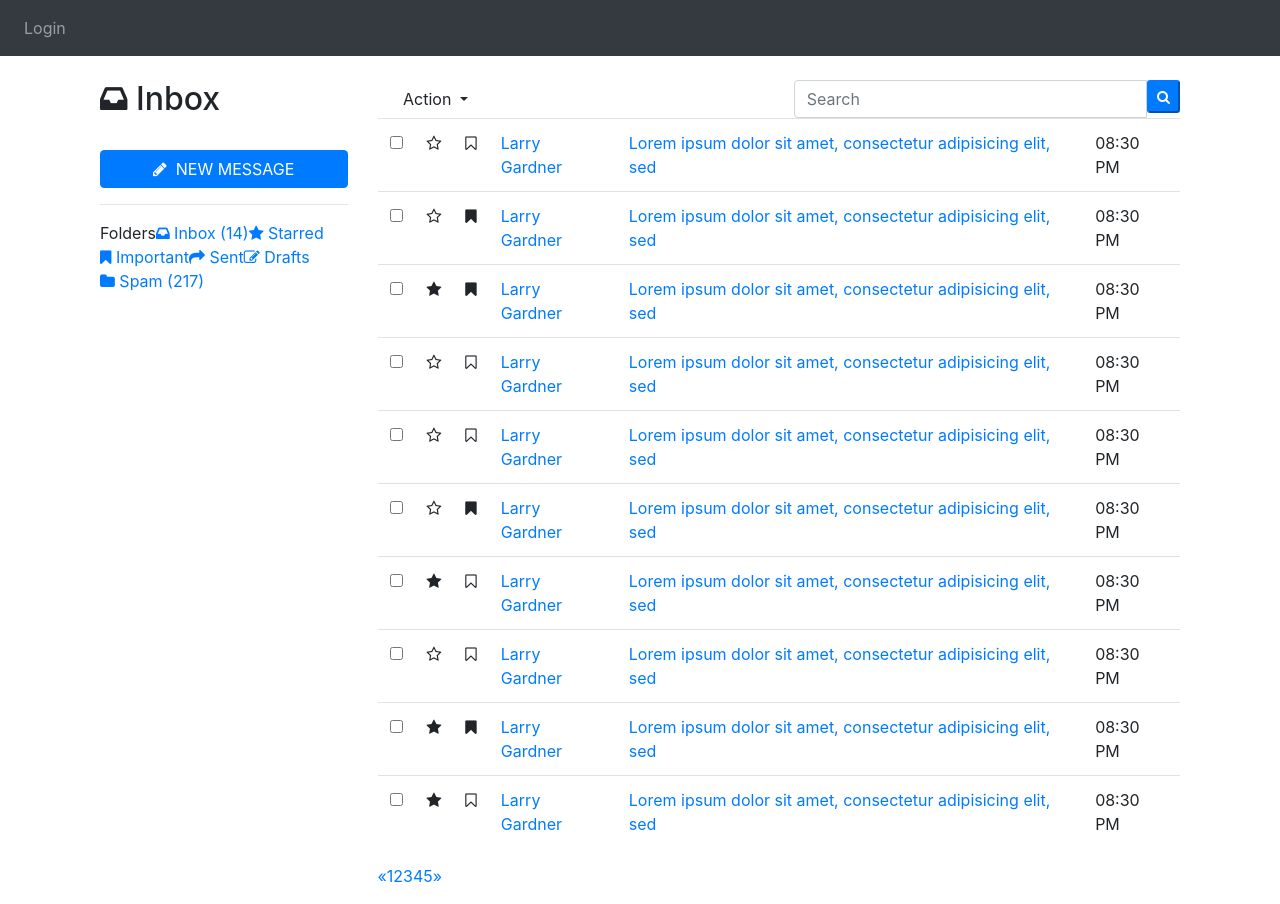
After one commit to Intro-to-SE-Lab-Fall-21/Group-06, a Flask app: template website/templates/inbox.html in a window 1280 px wide. The commit adds this page. Run offline with Flask 2, Linux system fonts and the light colour scheme; the template is opened without the code that fills it, so the values that code supplies are empty; parts of the project's set-up code (start-up, migrations or seed data) failed here and were passed over; some libraries are stand-ins or nearby versions.

Commit message:
Edited files for template

```diff
--- a/website/templates/base.html
+++ b/website/templates/base.html
@@ -15,6 +15,8 @@
       crossorigin="anonymous"
     />
 
+    <script src="//cdn.ckeditor.com/4.14.1/basic/ckeditor.js"></script>
+
     <title>{% block title %}Home{% endblock %}</title>
   </head>
   <body>
@@ -29,11 +31,13 @@
       </button>
       <div class="collapse navbar-collapse" id="navbar">
         <div class="navbar-nav">
-
-          <a class="nav-item nav-link" id="home" href="/">Home</a>
-          <a class="nav-item nav-link" id="logout" href="/logout">Logout</a>
-
-          <a class="nav-item nav-link" id="login" href="/login">Login</a>
+          {% if display %}
+            <a class="nav-item nav-link" id="compose" href="/compose">Compose</a>
+            <a class="nav-item nav-link" id="inbox" href="/inbox">Inbox</a>
+            <a class="nav-item nav-link" id="logout" href="/logout">Logout</a>
+          {% else %}
+            <a class="nav-item nav-link" id="login" href="/">Login</a>
+          {% endif %}
 
         </div>
       </div>
@@ -74,6 +78,9 @@
       crossorigin="anonymous"
     ></script>
 
+
+
+
     <script
       type="text/javascript"
       src="{{ url_for('static', filename='index.js') }}"
--- /dev/null
+++ b/website/templates/inbox.html
@@ -0,0 +1,212 @@
+{% extends "base.html" %} {% block title %}Inbox{% endblock %} {% block content
+%}
+<br>
+<div class="container">
+<div class="row">
+	<!-- BEGIN INBOX -->
+	<div class="col-md-12">
+		<div class="grid email">
+			<div class="grid-body">
+				<div class="row">
+					<!-- BEGIN INBOX MENU -->
+					<div class="col-md-3">
+						<h2 class="grid-title"><i class="fa fa-inbox"></i> Inbox</h2>
+                        <br>
+						<button onclick ="location.href='/compose'" class="btn btn-block btn-primary"><i class="fa fa-pencil"></i>&nbsp;&nbsp;NEW MESSAGE</button>
+
+						<hr>
+
+						<div>
+							<ul class="nav nav-pills nav-stacked">
+								<li class="header">Folders</li>
+								<li class="active"><a href="#"><i class="fa fa-inbox"></i> Inbox (14)</a></li>
+								<li><a href="#"><i class="fa fa-star"></i> Starred</a></li>
+								<li><a href="#"><i class="fa fa-bookmark"></i> Important</a></li>
+								<li><a href="#"><i class="fa fa-mail-forward"></i> Sent</a></li>
+								<li><a href="#"><i class="fa fa-pencil-square-o"></i> Drafts</a></li>
+								<li><a href="#"><i class="fa fa-folder"></i> Spam (217)</a></li>
+							</ul>
+						</div>
+					</div>
+					<!-- END INBOX MENU -->
+
+					<!-- BEGIN INBOX CONTENT -->
+					<div class="col-md-9">
+						<div class="row">
+							<div class="col-sm-6">
+								<label style="margin-right: 8px;" class="">
+									<div class="icheckbox_square-blue" style="position: relative;"><input type="checkbox" id="check-all" class="icheck" style="position: absolute; top: -20%; left: -20%; display: block; width: 140%; height: 140%; margin: 0px; padding: 0px; border: 0px; opacity: 0; background: rgb(255, 255, 255);"><ins class="iCheck-helper" style="position: absolute; top: -20%; left: -20%; display: block; width: 140%; height: 140%; margin: 0px; padding: 0px; border: 0px; opacity: 0; background: rgb(255, 255, 255);"></ins></div>
+								</label>
+								<div class="btn-group">
+									<button type="button" class="btn btn-default dropdown-toggle" data-toggle="dropdown">
+										Action <span class="caret"></span>
+									</button>
+									<ul class="dropdown-menu" role="menu">
+										<li><a href="#">Mark as read</a></li>
+										<li><a href="#">Mark as unread</a></li>
+										<li><a href="#">Mark as important</a></li>
+										<li class="divider"></li>
+										<li><a href="#">Report spam</a></li>
+										<li><a href="#">Delete</a></li>
+									</ul>
+								</div>
+							</div>
+
+							<div class="col-md-6 search-form">
+								<form action="#" class="text-right">
+									<div class="input-group">
+										<input type="text" class="form-control input-sm" placeholder="Search">
+										<span class="input-group-btn">
+                                            <button type="submit" name="search" class="btn_ btn-primary btn-sm search"><i class="fa fa-search"></i></button></span>
+									</div>
+								</form>
+							</div>
+						</div>
+
+						<div class="padding"></div>
+
+						<div class="table-responsive">
+							<table class="table">
+								<tbody><tr>
+									<td class="action"><input type="checkbox" /></td>
+									<td class="action"><i class="fa fa-star-o"></i></td>
+									<td class="action"><i class="fa fa-bookmark-o"></i></td>
+									<td class="name"><a href="#">Larry Gardner</a></td>
+									<td class="subject"><a href="#">Lorem ipsum dolor sit amet, consectetur adipisicing elit, sed </a></td>
+									<td class="time">08:30 PM</td>
+								</tr>
+								<tr>
+									<td class="action"><input type="checkbox" /></td>
+									<td class="action"><i class="fa fa-star-o"></i></td>
+									<td class="action"><i class="fa fa-bookmark"></i></td>
+									<td class="name"><a href="#">Larry Gardner</a></td>
+									<td class="subject"><a href="#">Lorem ipsum dolor sit amet, consectetur adipisicing elit, sed </a></td>
+									<td class="time">08:30 PM</td>
+								</tr>
+								<tr class="read">
+									<td class="action"><div class="icheckbox_square-blue" st<td class="action"><input type="checkbox" /></td>
+									<td class="action"><i class="fa fa-star"></i></td>
+									<td class="action"><i class="fa fa-bookmark"></i></td>
+									<td class="name"><a href="#">Larry Gardner</a></td>
+									<td class="subject"><a href="#">Lorem ipsum dolor sit amet, consectetur adipisicing elit, sed </a></td>
+									<td class="time">08:30 PM</td>
+								</tr>
+								<tr>
+									<td class="action"><input type="checkbox" /></td>
+									<td class="action"><i class="fa fa-star-o"></i></td>
+									<td class="action"><i class="fa fa-bookmark-o"></i></td>
+									<td class="name"><a href="#">Larry Gardner</a></td>
+									<td class="subject"><a href="#">Lorem ipsum dolor sit amet, consectetur adipisicing elit, sed </a></td>
+									<td class="time">08:30 PM</td>
+								</tr>
+								<tr class="read">
+									<td class="action"><input type="checkbox" /></td>
+									<td class="action"><i class="fa fa-star-o"></i></td>
+									<td class="action"><i class="fa fa-bookmark-o"></i></td>
+									<td class="name"><a href="#">Larry Gardner</a></td>
+									<td class="subject"><a href="#">Lorem ipsum dolor sit amet, consectetur adipisicing elit, sed </a></td>
+									<td class="time">08:30 PM</td>
+								</tr>
+								<tr class="read">
+                                    <td class="action"><input type="checkbox" /></td>
+									<td class="action"><i class="fa fa-star-o"></i></td>
+									<td class="action"><i class="fa fa-bookmark"></i></td>
+									<td class="name"><a href="#">Larry Gardner</a></td>
+									<td class="subject"><a href="#">Lorem ipsum dolor sit amet, consectetur adipisicing elit, sed </a></td>
+									<td class="time">08:30 PM</td>
+								</tr>
+								<tr>
+                                    <td class="action"><input type="checkbox" /></td>
+									<td class="action"><i class="fa fa-star"></i></td>
+									<td class="action"><i class="fa fa-bookmark-o"></i></td>
+									<td class="name"><a href="#">Larry Gardner</a></td>
+									<td class="subject"><a href="#">Lorem ipsum dolor sit amet, consectetur adipisicing elit, sed </a></td>
+									<td class="time">08:30 PM</td>
+								</tr>
+								<tr>
+									<td class="action"><input type="checkbox" /></td>
+									<td class="action"><i class="fa fa-star-o"></i></td>
+									<td class="action"><i class="fa fa-bookmark-o"></i></td>
+									<td class="name"><a href="#">Larry Gardner</a></td>
+									<td class="subject"><a href="#">Lorem ipsum dolor sit amet, consectetur adipisicing elit, sed </a></td>
+									<td class="time">08:30 PM</td>
+								</tr>
+								<tr class="read">
+									<td class="action"><input type="checkbox" /></td>
+									<td class="action"><i class="fa fa-star"></i></td>
+									<td class="action"><i class="fa fa-bookmark"></i></td>
+									<td class="name"><a href="#">Larry Gardner</a></td>
+									<td class="subject"><a href="#">Lorem ipsum dolor sit amet, consectetur adipisicing elit, sed </a></td>
+									<td class="time">08:30 PM</td>
+								</tr>
+								<tr>
+									<td class="action"><input type="checkbox" /></td>
+									<td class="action"><i class="fa fa-star"></i></td>
+									<td class="action"><i class="fa fa-bookmark-o"></i></td>
+									<td class="name"><a href="#">Larry Gardner</a></td>
+									<td class="subject"><a href="#">Lorem ipsum dolor sit amet, consectetur adipisicing elit, sed </a></td>
+									<td class="time">08:30 PM</td>
+								</tr>
+							</tbody></table>
+						</div>
+
+						<ul class="pagination">
+							<li class="disabled"><a href="#">«</a></li>
+							<li class="active"><a href="#">1</a></li>
+							<li><a href="#">2</a></li>
+							<li><a href="#">3</a></li>
+							<li><a href="#">4</a></li>
+							<li><a href="#">5</a></li>
+							<li><a href="#">»</a></li>
+						</ul>
+					</div>
+					<!-- END INBOX CONTENT -->
+
+					<!-- BEGIN COMPOSE MESSAGE -->
+					<div class="modal fade" id="compose-modal" tabindex="-1" role="dialog" aria-hidden="true">
+						<div class="modal-wrapper">
+							<div class="modal-dialog">
+								<div class="modal-content">
+									<div class="modal-header bg-blue">
+										<button type="button" class="close" data-dismiss="modal" aria-hidden="true">×</button>
+										<h4 class="modal-title"><i class="fa fa-envelope"></i> Compose New Message</h4>
+									</div>
+									<form action="#" method="post">
+										<div class="modal-body">
+											<div class="form-group">
+												<input name="to" type="email" class="form-control" placeholder="To">
+											</div>
+											<div class="form-group">
+												<input name="cc" type="email" class="form-control" placeholder="Cc">
+											</div>
+											<div class="form-group">
+												<input name="bcc" type="email" class="form-control" placeholder="Bcc">
+											</div>
+											<div class="form-group">
+												<input name="subject" type="email" class="form-control" placeholder="Subject">
+											</div>
+											<div class="form-group">
+												<textarea name="message" id="email_message" class="form-control" placeholder="Message" style="height: 120px;"></textarea>
+											</div>
+											<div class="form-group">														<input type="file" name="attachment">
+											</div>
+										</div>
+										<div class="modal-footer">
+											<button type="button" class="btn btn-default" data-dismiss="modal"><i class="fa fa-times"></i> Discard</button>
+											<button type="submit" class="btn btn-primary pull-right"><i class="fa fa-envelope"></i> Send Message</button>
+										</div>
+									</form>
+								</div>
+							</div>
+						</div>
+					</div>
+					<!-- END COMPOSE MESSAGE -->
+				</div>
+			</div>
+		</div>
+	</div>
+	<!-- END INBOX -->
+</div>
+</div>
+
+{% endblock %}
```
Also changed, not shown: website/templates/compose.html (added, +35 -0 lines).
